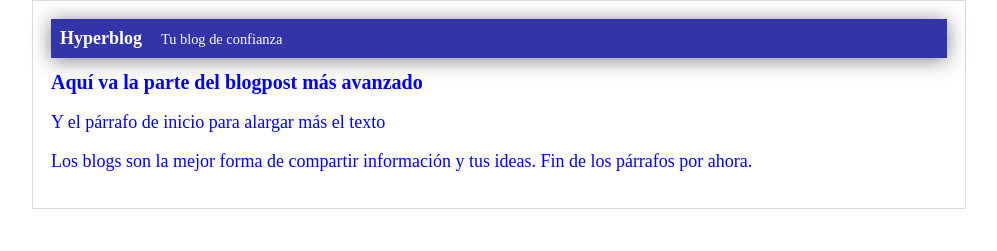
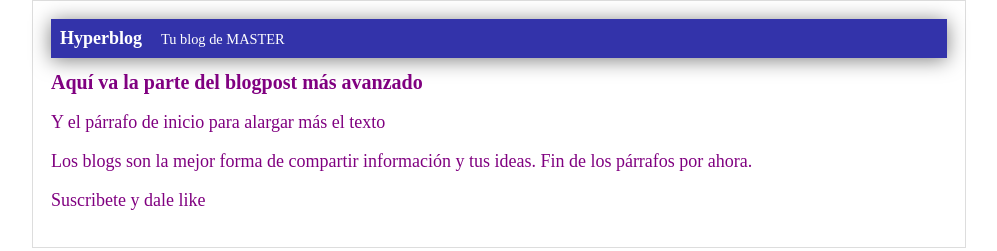
Before and after one commit to fsmith9/hyperloco, a plain HTML site: page index.html in a window 1280 px wide. Shown: the whole page, without its empty margins (141-1138 px from the left). Drawn offline with Linux system fonts and the light colour scheme.

Commit message:
Creando conflict con cabecera

```diff
--- a/css/estilos.css
+++ b/css/estilos.css
@@ -1,6 +1,6 @@
 body
     {
-        color: blue;
+        color: purple;
         text-align: center;
         font-family: 'Times New Roman', Times, serif;
         font-size: 18px;
--- a/index.html
+++ b/index.html
@@ -7,12 +7,13 @@
         <div id="container">
             <div id="cabecera">
                 Hyperblog
-                <span id="tagline">Tu blog de confianza</span>
+                <span id="tagline">Tu blog de MASTER</span>
             </div>
             <div id="post">
         <h1>Aquí va la parte del blogpost más avanzado</h1>
         <p>Y el párrafo de inicio para alargar más el texto</p>
         <p>Los blogs son la mejor forma de compartir información y tus ideas. Fin de los párrafos por ahora.</p>
+        <p>Suscribete y dale like</p>
             </div>
         </div>
     </body>
```
